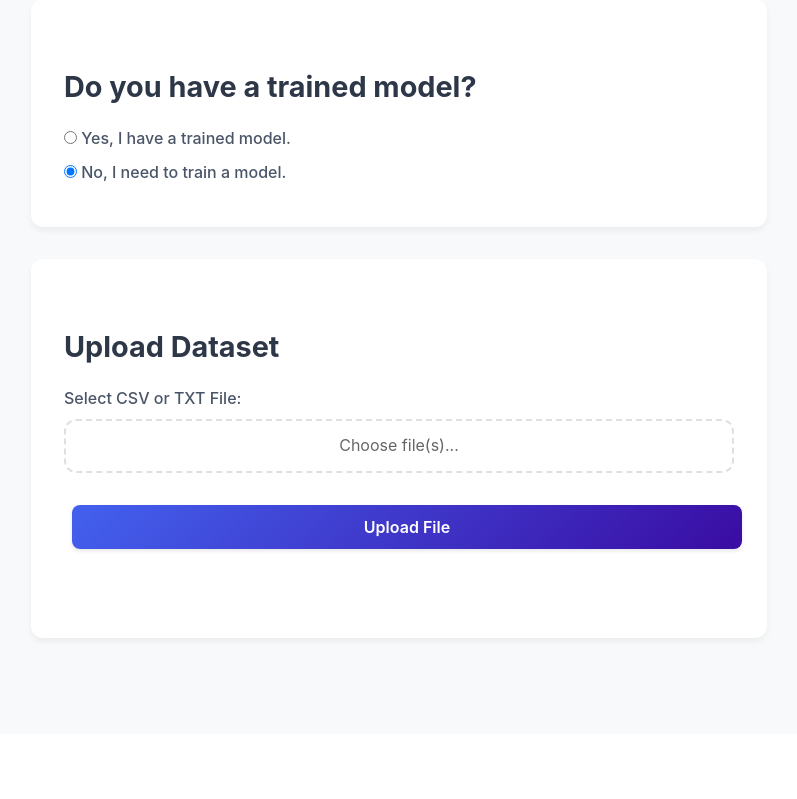
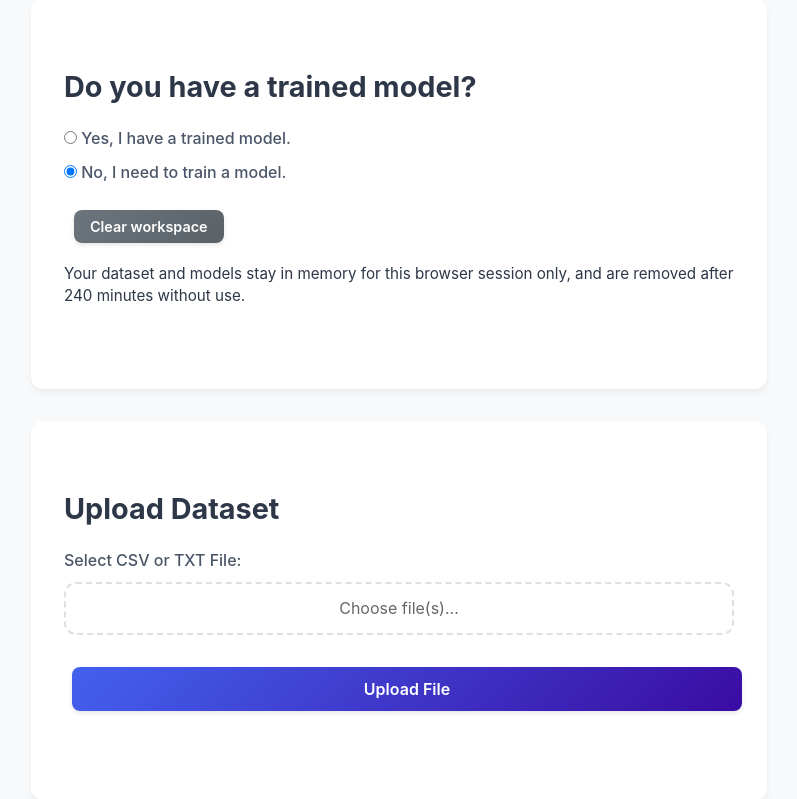
Before and after one commit to ah444/network-security-toolkit-, a Flask app: page /dynamic_ids in a window 1280 px wide. Shown: the part 223-1022 px from the top of the page, without its empty margins (241-1038 px from the left). Before the commit the page ends 865 px from the top, so only its background shows below. Run offline with Flask 3, Linux system fonts and the light colour scheme.

Commit message:
feat(web): one workspace per browser session, Clear workspace, 409 while training (S7, S10, R4, D8, D23)
- data_store / model_config / loaded_model_config are no longer module
  globals: each browser session gets its own in-memory Workspace, found
  through a random ID in the session cookie.
- Session cookie: HttpOnly, SameSite=Strict, holds the ID only; Secure
  with TOOLKIT_HTTPS=1; signing key random per process unless
  TOOLKIT_SECRET_KEY is set.
- DELETE /workspace and a "Clear workspace" button release the data.
- Idle workspaces (TOOLKIT_WORKSPACE_IDLE_MIN, default 240) are dropped,
  never while training.
- /configure answers 409 while the same workspace is already training;
  the Train button is disabled during a run.

Co-Authored-By: Claude Opus 5.5 <noreply@anthropic.com>

```diff
--- a/tools/IDS/IDS_Web_CIC_Dynamic/app.py
+++ b/tools/IDS/IDS_Web_CIC_Dynamic/app.py
@@ -1,6 +1,8 @@
-from flask import Flask, render_template, jsonify, request
+from flask import Flask, render_template, jsonify, request, session
 import os
 import re
+import secrets
+import time
 from pathlib import Path
 from uuid import uuid4
 from werkzeug.utils import secure_filename
@@ -313,15 +315,69 @@ def _block_cross_site_requests():
     return None
 
 # ---------------------------
-# Global variables for ML functionality
+# Workspaces: one per browser session (S7, R4)
 # ---------------------------
-data_store = {       # Store uploaded dataset.
-    "df": None,           # Original dataset
-    "df_balanced": None,  # SMOTE-balanced dataset
-    "smote_applied": False # Flag to track if SMOTE has been applied
-}
-model_config = {}     # Stores configuration and trained models.
-loaded_model_config = {}  # For loaded models and dataset.
+# The session cookie only holds a random workspace ID; the data stays in this
+# process's memory. The signing key is random per process unless
+# TOOLKIT_SECRET_KEY is set (workspaces don't survive a restart anyway).
+app.secret_key = os.environ.get("TOOLKIT_SECRET_KEY") or secrets.token_hex(32)
+app.config.update(
+    SESSION_COOKIE_HTTPONLY=True,
+    SESSION_COOKIE_SAMESITE="Strict",
+    # Only behind HTTPS: browsers drop Secure cookies on plain http://127.0.0.1.
+    SESSION_COOKIE_SECURE=os.environ.get("TOOLKIT_HTTPS") == "1",
+)
+
+# Workspaces unused for this long are dropped to free memory (not while training).
+WORKSPACE_IDLE_SECONDS = int(os.environ.get("TOOLKIT_WORKSPACE_IDLE_MIN", "240")) * 60
+
+
+class Workspace:
+    """Everything one browser session has uploaded and trained."""
+
+    def __init__(self):
+        self.data_store = {
+            "df": None,             # Original dataset
+            "df_balanced": None,    # SMOTE-balanced dataset
+            "smote_applied": False  # Flag to track if SMOTE has been applied
+        }
+        self.model_config = {}         # Configuration and trained models.
+        self.loaded_model_config = {}  # For loaded models and dataset.
+        self.training = threading.Lock()  # held while /configure trains (one at a time)
+        self.last_used = time.monotonic()
+
+
+_workspaces = {}
+_workspaces_lock = threading.Lock()
+
+
+def _drop_idle_workspaces(now):
+    for ws_id, ws in list(_workspaces.items()):
+        if now - ws.last_used > WORKSPACE_IDLE_SECONDS and not ws.training.locked():
+            del _workspaces[ws_id]
+            logging.info("Dropped idle workspace")
+
+
+def current_workspace():
+    """The calling browser session's workspace, created on first use."""
+    now = time.monotonic()
+    with _workspaces_lock:
+        _drop_idle_workspaces(now)
+        ws = _workspaces.get(session.get("ws"))
+        if ws is None:
+            ws_id = secrets.token_urlsafe(16)
+            ws = _workspaces[ws_id] = Workspace()
+            session["ws"] = ws_id
+        ws.last_used = now
+        return ws
+
+
+@app.route("/workspace", methods=["DELETE"])
+def clear_workspace():
+    """Forget this session's dataset and models; the next request starts a new workspace."""
+    with _workspaces_lock:
+        _workspaces.pop(session.pop("ws", None), None)
+    return jsonify({"message": "Workspace cleared."})
 
 # Directories for file uploads and exported models.
 BASE_DIR = os.path.dirname(os.path.abspath(__file__))
@@ -381,6 +437,7 @@ def unique_export_path(directory, base_name, algorithm):
 # ---------------------------
 @app.route("/upload", methods=["POST"])
 def upload():
+    data_store = current_workspace().data_store
     if "dataset" not in request.files:
         return jsonify({"error": "No files uploaded."}), 400
     files = request.files.getlist("dataset")
@@ -468,6 +525,7 @@ def upload():
 @app.route("/preview_data", methods=["POST"])
 def preview_data():
     """Return preview of uploaded dataset (first N rows)"""
+    data_store = current_workspace().data_store
     req = json_body()
     num_rows = int_param(req, "num_rows", 10, 1, 100)  # clamped (S9)
 
@@ -500,6 +558,7 @@ def preview_data():
 @app.route("/filter_target_values", methods=["POST"])
 def filter_target_values():
     """Remove selected values from the target column (remove rows with those values)"""
+    data_store = current_workspace().data_store
     req = json_body()
     target_column = req.get("target_column")
     values_to_remove = req.get("values_to_remove", [])
@@ -579,6 +638,7 @@ def filter_target_values():
 @app.route("/get_target_values", methods=["POST"])
 def get_target_values():
     """Get unique values in the target column"""
+    data_store = current_workspace().data_store
     req = json_body()
     target_column = req.get("target_column")
 
@@ -604,6 +664,7 @@ def get_target_values():
 
 @app.route("/analyze_class_distribution", methods=["POST"])
 def analyze_class_distribution():
+    data_store = current_workspace().data_store
     req = json_body()
     target = req.get("target")
     if data_store["df"] is None or not target:
@@ -658,6 +719,7 @@ def analyze_class_distribution():
 @app.route("/reset_smote", methods=["POST"])
 def reset_smote():
     """Reset the SMOTE status and revert to using the original dataset"""
+    data_store = current_workspace().data_store
     try:
         data_store["smote_applied"] = False
         data_store["df_balanced"] = None
@@ -676,6 +738,7 @@ def apply_smote_endpoint():
     training data to prevent data leakage. This endpoint shows how the
     balanced dataset would look like for exploratory purposes.
     """
+    data_store = current_workspace().data_store
     req = json_body()
     target = req.get("target")
     # Get memory-efficient options if provided
@@ -997,6 +1060,7 @@ def apply_smote_endpoint():
 
 @app.route("/recommend_features", methods=["POST"])
 def recommend_features():
+    data_store = current_workspace().data_store
     req = json_body()
     target = req.get("target")
     k_val = int_param(req, "k", 10, 1, 10_000)  # clamped (S9)
@@ -1093,6 +1157,18 @@ def get_available_models():
 
 @app.route("/configure", methods=["POST"])
 def configure():
+    ws = current_workspace()
+    if not ws.training.acquire(blocking=False):
+        return jsonify({"error": "A training run is already in progress in this workspace. "
+                                 "Wait for it to finish."}), 409
+    try:
+        return _configure_training(ws)
+    finally:
+        ws.training.release()
+
+
+def _configure_training(ws):
+    data_store, model_config = ws.data_store, ws.model_config
     req = json_body()
     features = req.get("input_features")
     target = req.get("target")
@@ -1571,6 +1647,7 @@ def configure():
 @app.route("/get_confusion_matrix", methods=["POST"])
 def get_confusion_matrix():
     """Get confusion matrix for a specific model"""
+    model_config = current_workspace().model_config
     req = json_body()
     model_name = req.get("model_name")
     dataset_type = req.get("dataset_type", "test")  # "validation" or "test"
@@ -1611,6 +1688,7 @@ def export_model():
 
 @app.route("/predict", methods=["POST"])
 def predict_endpoint():
+    model_config = current_workspace().model_config
     req = json_body()
     if not model_config:
         return jsonify({"error": "Models not trained yet. Please run /configure first."}), 400
@@ -1665,6 +1743,7 @@ def predict_endpoint():
 
 @app.route("/predict_loaded/", methods=["POST"])
 def predict_loaded_endpoint():
+    loaded_model_config = current_workspace().loaded_model_config
     logging.info("Received predict_loaded request")
     req = json_body()
     if not loaded_model_config:
@@ -1749,7 +1828,7 @@ def homepage():
 
 @app.route("/dynamic_ids")
 def dynamic_ids_page():
-    return render_template("dynamic_ids.html")
+    return render_template("dynamic_ids.html", idle_minutes=WORKSPACE_IDLE_SECONDS // 60)
 
 
 # ---------------------------
--- a/tools/IDS/IDS_Web_CIC_Dynamic/static/css/style2.css
+++ b/tools/IDS/IDS_Web_CIC_Dynamic/static/css/style2.css
@@ -832,3 +832,16 @@ textarea:focus-visible {
     outline-color: #fbbf24;
   }
 }
+
+/* Clear-workspace bar (step 0.8) */
+.workspace-bar {
+  display: flex;
+  flex-wrap: wrap;
+  align-items: center;
+  gap: 0.75rem;
+  margin-top: 1rem;
+}
+
+.workspace-bar .section-description {
+  margin: 0;
+}
--- a/tools/IDS/IDS_Web_CIC_Dynamic/static/js/main.js
+++ b/tools/IDS/IDS_Web_CIC_Dynamic/static/js/main.js
@@ -761,6 +761,9 @@ document.addEventListener("DOMContentLoaded", function() {
       console.log("Test Size:", testSize);
       console.log("Selected Models:", selectedModels);
 
+      // One training at a time (the server also answers 409 to a second request)
+      const trainButton = configForm.querySelector('button[type="submit"]');
+      trainButton.disabled = true;
       fetch("/configure", {
         method: "POST",
         headers: { "Content-Type": "application/json" },
@@ -891,6 +894,28 @@ document.addEventListener("DOMContentLoaded", function() {
       })
       .catch(error => {
         configResult.textContent = "Error: " + error;
+      })
+      .finally(() => {
+        trainButton.disabled = false;
+      });
+    });
+
+    // Clear workspace: the server forgets this session's dataset and models
+    const clearWorkspaceBtn = document.getElementById("clearWorkspaceBtn");
+    clearWorkspaceBtn.addEventListener("click", function() {
+      if (!window.confirm("Remove the uploaded dataset and trained models from this session?")) {
+        return;
+      }
+      const clearWorkspaceResult = document.getElementById("clearWorkspaceResult");
+      fetch("/workspace", { method: "DELETE" })
+      .then(response => {
+        if (!response.ok) {
+          throw new Error("HTTP " + response.status);
+        }
+        window.location.reload();
+      })
+      .catch(error => {
+        clearWorkspaceResult.textContent = "Error: " + error.message;
       });
     });
 
--- a/tools/IDS/IDS_Web_CIC_Dynamic/templates/dynamic_ids.html
+++ b/tools/IDS/IDS_Web_CIC_Dynamic/templates/dynamic_ids.html
@@ -31,6 +31,11 @@
         <input type="radio" name="modelOption" id="optionNotTrained" value="not_trained" checked>
         No, I need to train a model.
       </label>
+      <div class="workspace-bar">
+        <button type="button" id="clearWorkspaceBtn" class="btn btn-secondary btn-sm">Clear workspace</button>
+        <span class="section-description">Your dataset and models stay in memory for this browser session only, and are removed after {{ idle_minutes }} minutes without use.</span>
+      </div>
+      <div id="clearWorkspaceResult" class="message"></div>
     </div>
 
     <!-- Upload Dataset Section -->
```
Also changed, not shown: docs/V5.0_CHECKLIST.md (+6 -5 lines), tests/conftest.py (+21 -7 lines), tests/security/test_cookies.py (added, +35 -0 lines), tests/web/test_isolation.py (added, +80 -0 lines), tests/web/test_runaway.py (added, +95 -0 lines), README.md.
